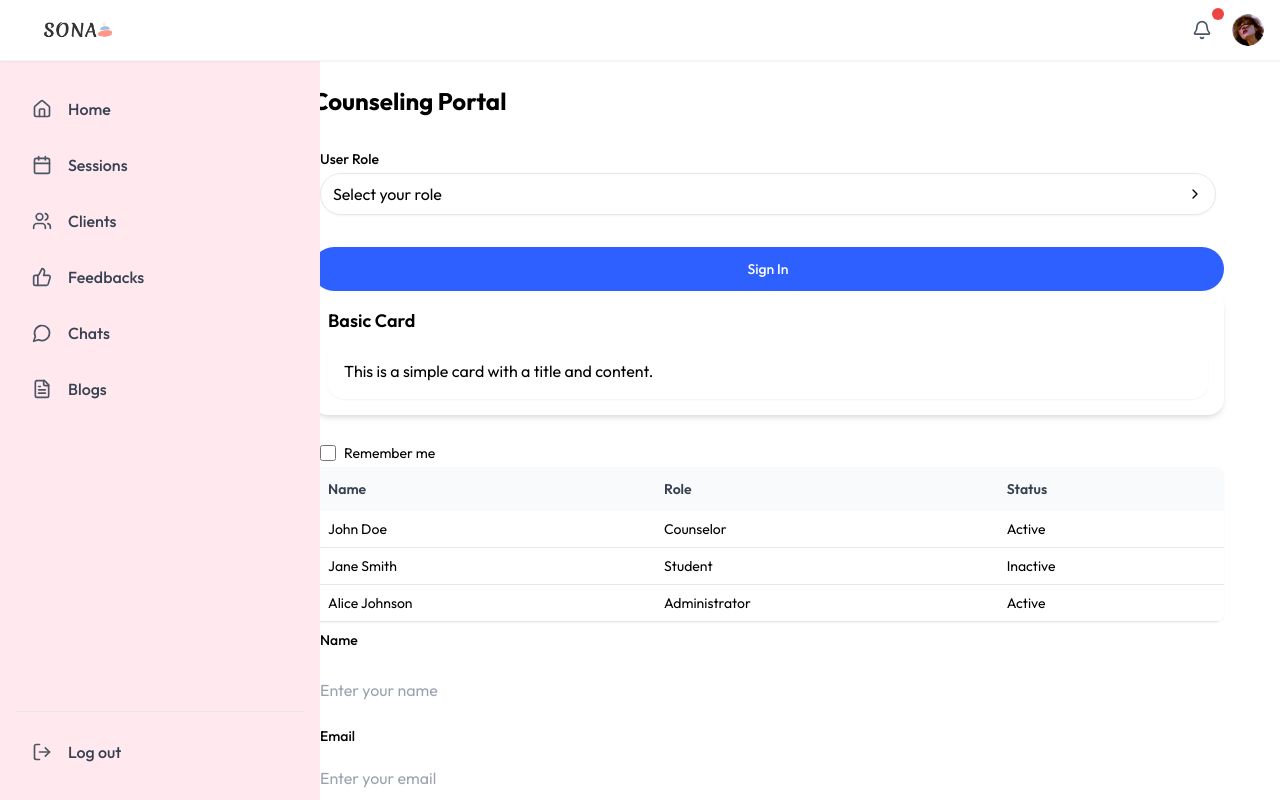
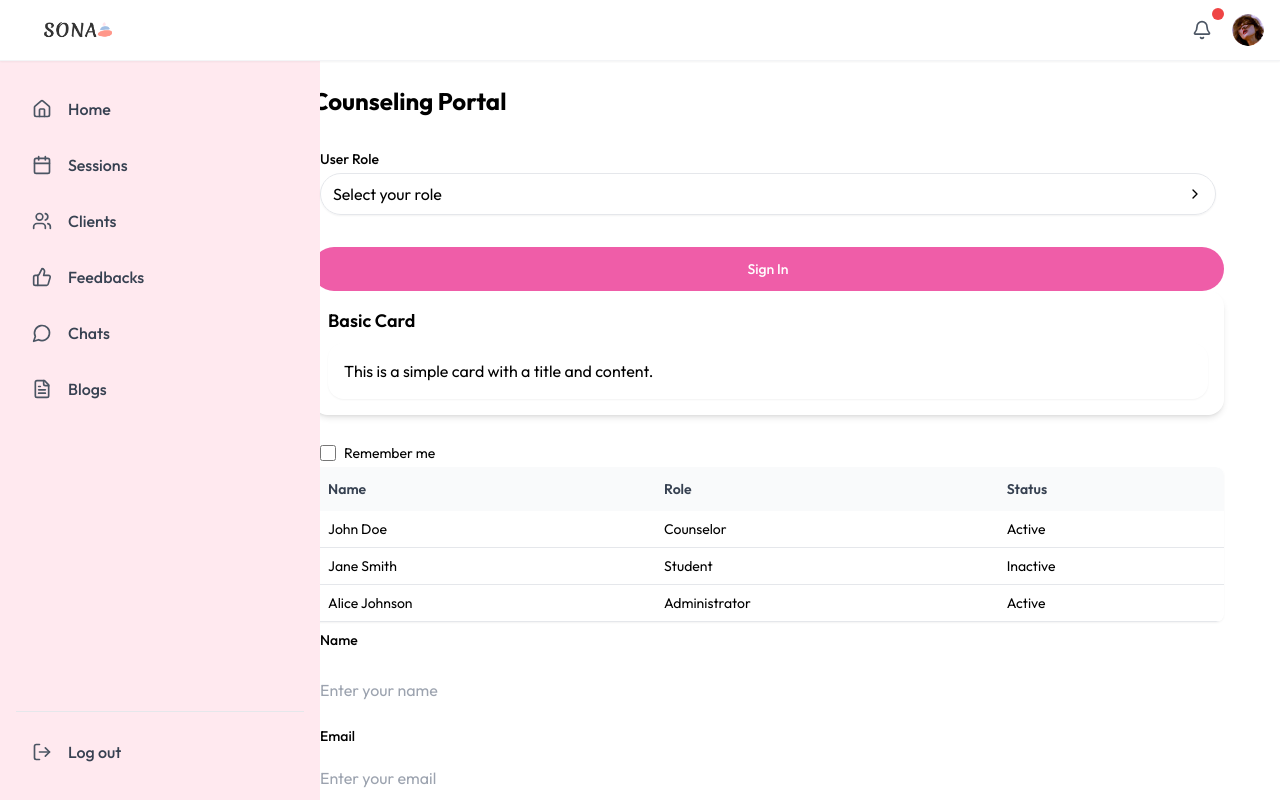
Before and after one commit to sakunasanka/Sona-frontend-counsellor, a React (Vite) app: page /example-use in a window 1280 px wide. Built offline with nearby package versions, Linux system fonts and the light colour scheme.

Commit message:
[SONA-7] button types styling implemented.

```diff
--- a/src/components/ui/Button.tsx
+++ b/src/components/ui/Button.tsx
@@ -14,12 +14,12 @@ const Button: React.FC<ButtonProps> = ({
   const base = 'px-4 py-2 font-medium transition-colors duration-200';
 
   const variants = {
-    primary: 'bg-primary text-black border border-primary-dark border-blue-700 hover:bg-primary-hover focus:ring-2 focus:ring-primary-ring rounded-xl cursor-pointer',
-    secondary: 'bg-border text-text hover:bg-gray-200 rounded-xl cursor-pointer',
-    danger: 'bg-red-500 text-white hover:bg-red-700 focus:ring-2 focus:ring-red-300 rounded-xl cursor-pointer',
-    border: 'border-2 border-primary text-primary bg-bg hover:bg-primary hover:text-bg focus:ring-2 focus:ring-primary-ring rounded-xl cursor-pointer',
-    success: 'bg-success text-white hover:bg-success-hover focus:ring-2 focus:ring-success-ring rounded-xl cursor-pointer',
-    rounded: 'bg-[#2D60FF] text-white px-6 py-3 rounded-full text-sm hover:bg-[#254FCF] cursor-pointer',
+    primary: 'bg-primary text-white hover:bg-primaryLight rounded-xl cursor-pointer',
+    secondary: 'bg-secondary text-[#6365E1] hover:bg-[#C0C1D8] rounded-xl cursor-pointer',
+    danger: 'bg-red-500 text-white hover:bg-red-700 rounded-xl cursor-pointer',
+    border: 'border-2 border-primary text-primary bg-bg hover:bg-primary hover:text-white focus:ring-2 focus:ring-primary-ring rounded-xl cursor-pointer',
+    success: 'bg-green-500 text-white hover:bg-green-600 focus:ring-2 focus:ring-success-ring rounded-xl cursor-pointer',
+    rounded: 'bg-primary text-white px-6 py-3 rounded-full text-sm hover:bg-primaryLight cursor-pointer',
   };
 
   return (
--- a/tailwind.config.js
+++ b/tailwind.config.js
@@ -7,12 +7,18 @@ export default {
   theme: {
     extend: {
       colors: {
-        primary: "#2563EB",
-        secondary: "#fff", // Example secondary color
+        primary: "#EF5DA8",
+        primaryLight: "rgba(239, 93, 168, 0.9)",
+        secondary: 'rgba(174, 175, 247, 0.6)',
         gray: {
           400: "#9CA3AF",
         },
-        green: '#16a34a',
+        green: {
+          500: '#16a34a',
+          600: '#15803d',
+          700: '#166534',
+
+        },
         buttonPink: {
           500: '#EF5DA8',
         },
@@ -45,8 +51,8 @@ export default {
       borderRadius: {
         '4xl': '2rem', // Example custom border radius
       },
-      boxShadow: {
-        'custom': '0 10px 15px -3px rgba(0, 0, 0, 0.1), 0 4px 6px -2px rgba(0, 0, 0, 0.05)', // Example custom shadow
+      dropShadow: {
+        'custom': '0 0 4px rgba(0, 0, 0, 0.25)', // Example custom shadow
       },
       screens: {
         '3xl': '1600px', // Example custom screen size
```
